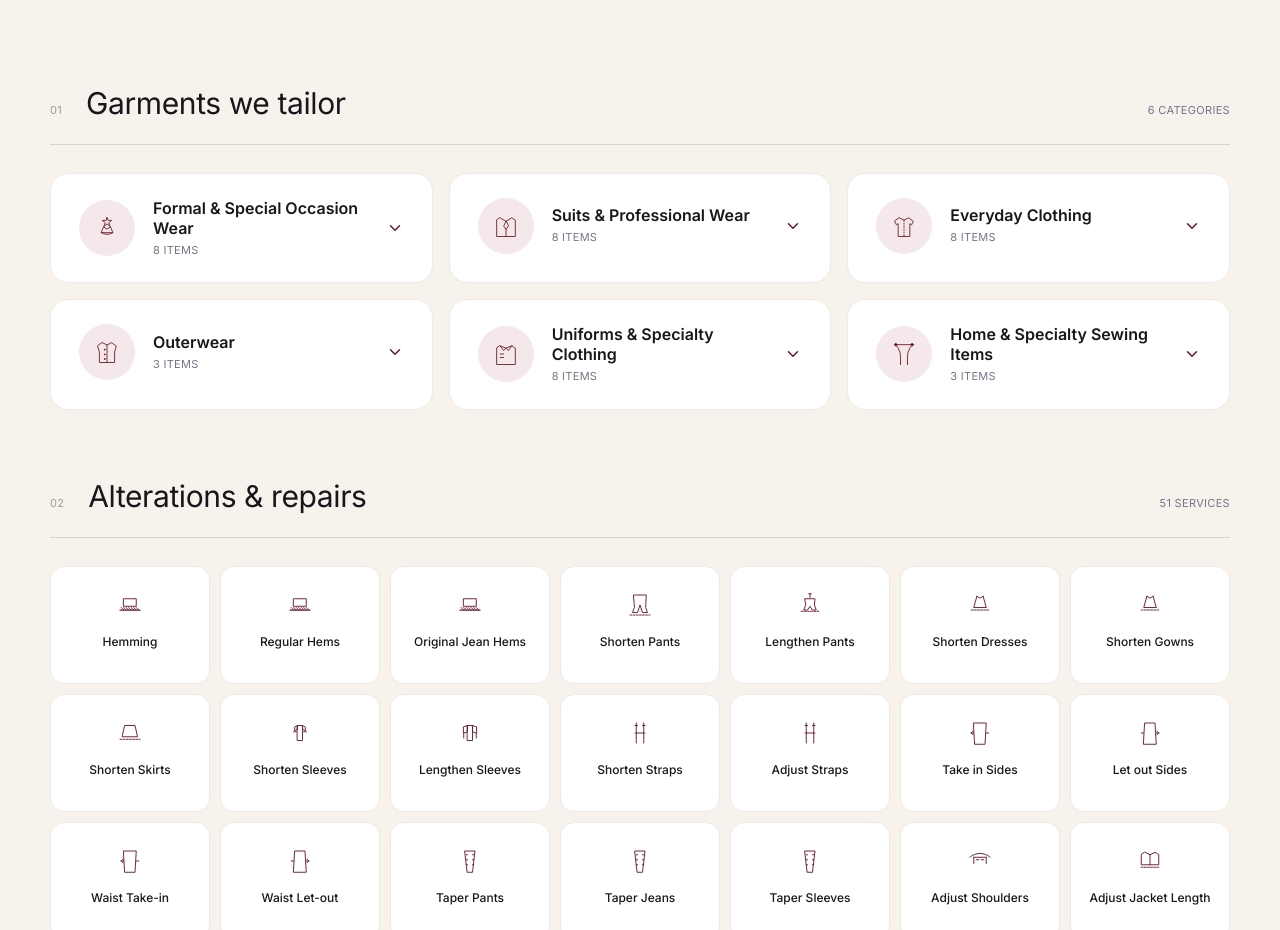
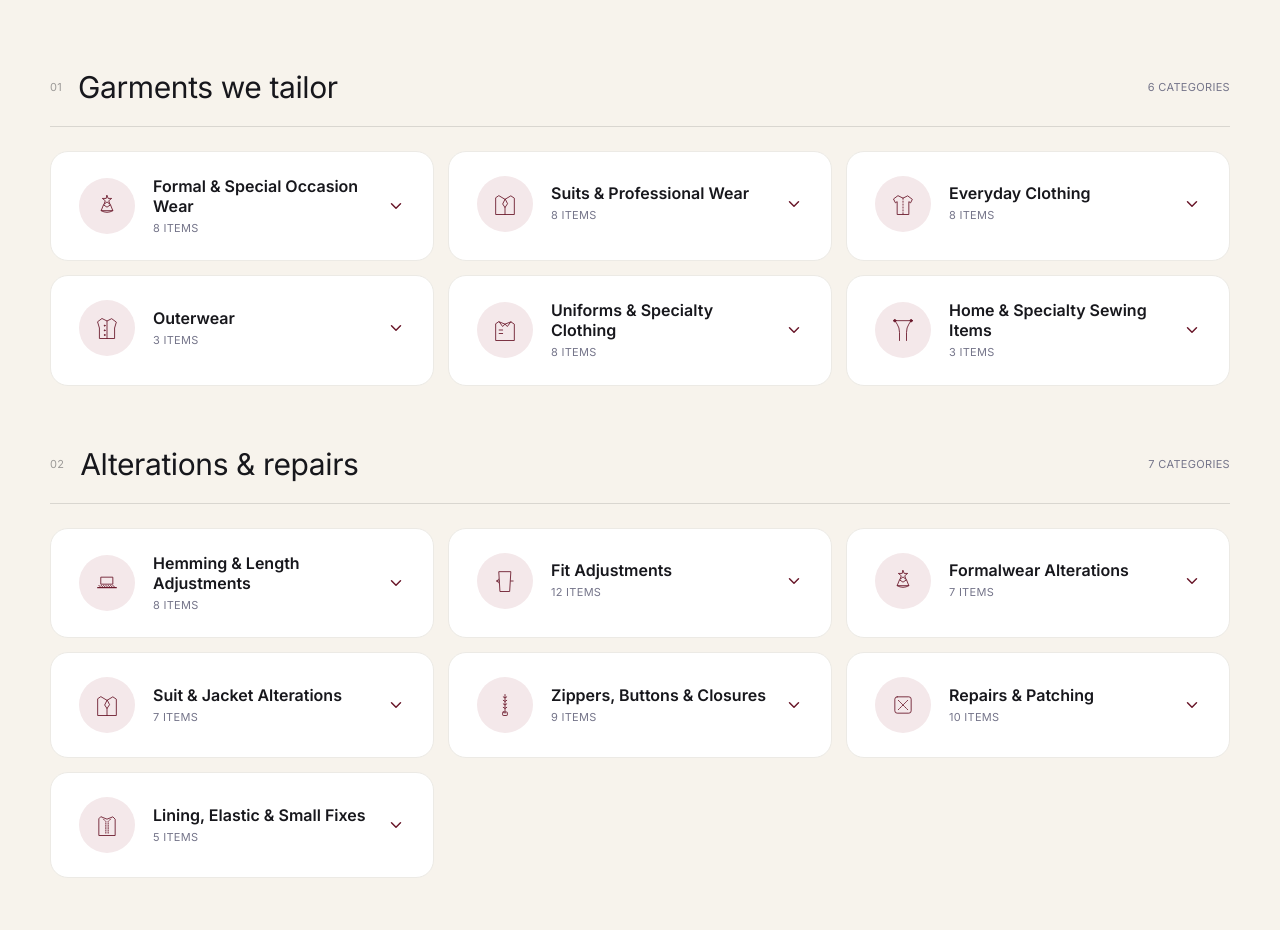
Before and after one commit to integrateai2026/Straus-Tailor, a Next.js app: page / in a window 1280 px wide. Shown: the part 1493-2423 px from the top of the page. Built offline with nearby package versions, Linux system fonts and the light colour scheme.

Commit message:
Alterations as accordion cards + full mobile responsive layout

```diff
--- a/components/landing/LandingPage.tsx
+++ b/components/landing/LandingPage.tsx
@@ -5,7 +5,7 @@ import { useRouter } from 'next/navigation'
 import gsap from 'gsap'
 import { ScrollTrigger } from 'gsap/ScrollTrigger'
 import { Icon } from './icons'
-import { garmentCategories, alterations, quotes } from './data'
+import { garmentCategories, alterationCategories, quotes } from './data'
 
 gsap.registerPlugin(ScrollTrigger)
 
@@ -47,7 +47,7 @@ function Nav() {
     <nav ref={navRef} style={{
       position: 'fixed', top: 0, left: 0, right: 0, zIndex: 100,
       display: 'flex', alignItems: 'center', justifyContent: 'space-between',
-      padding: '16px 48px',
+      padding: '14px clamp(16px, 4vw, 48px)',
       background: scrolled ? 'rgba(255,255,255,0.96)' : 'rgba(255,255,255,0)',
       backdropFilter: scrolled ? 'saturate(180%) blur(12px)' : 'none',
       borderBottom: scrolled ? '1px solid #f2f2f2' : '1px solid transparent',
@@ -60,7 +60,7 @@ function Nav() {
         <span style={{ fontFamily: MONO, fontSize: 11, letterSpacing: '0.28px', textTransform: 'uppercase' }}>Tailor Shop</span>
       </a>
 
-      <div style={{ display: 'flex', gap: 32, alignItems: 'center' }}>
+      <div className="landing-nav-links">
         {['Home','Services','About','Reviews','Contact'].map(item => {
           const id = item.toLowerCase()
           return (
@@ -164,7 +164,7 @@ function Hero() {
         background: `linear-gradient(180deg, rgba(12,12,14,0.5) 0%, rgba(12,12,14,0.25) 40%, rgba(12,12,14,0.88) 100%)`,
       }}/>
 
-      <div style={{ position: 'relative', maxWidth: 1280, margin: '0 auto', padding: '180px 48px 220px', textAlign: 'center' }}>
+      <div className="landing-hero-pad" style={{ position: 'relative', maxWidth: 1280, margin: '0 auto', textAlign: 'center' }}>
         <div ref={tagRef} style={{ fontFamily: MONO, fontSize: 11.5, letterSpacing: '0.3px', textTransform: 'uppercase', color: '#E6CDD2', marginBottom: 28 }}>
           Master Tailor · Serving Fargo for 10+ Years
         </div>
@@ -206,10 +206,10 @@ function Hero() {
       </div>
 
       {/* Info cards */}
-      <div ref={cardsRef} style={{
-        position: 'relative', maxWidth: 1180, margin: '0 auto', padding: '0 48px',
+      <div ref={cardsRef} className="landing-cards" style={{
+        position: 'relative', maxWidth: 1180, margin: '0 auto', padding: '0 clamp(16px,4vw,48px)',
         transform: 'translateY(50%)', display: 'grid',
-        gridTemplateColumns: '2fr 1fr', gap: 24, zIndex: 2,
+        gap: 16, zIndex: 2,
       }}>
         <div style={{ background: NK, color: '#fff', borderRadius: 22, padding: '36px 40px' }}>
           <div style={{ fontFamily: MONO, fontSize: 11, letterSpacing: '0.28px', textTransform: 'uppercase', color: BS, marginBottom: 22 }}>Working Hours</div>
@@ -295,7 +295,7 @@ function GarmentCategoryCard({ icon, label, items }: { icon: string; label: stri
       {/* Expandable items */}
       {open && (
         <div ref={bodyRef} style={{ overflow: 'hidden' }}>
-          <div style={{ padding: '4px 28px 24px', display: 'grid', gridTemplateColumns: '1fr 1fr', gap: '8px 16px' }}>
+          <div className="landing-cat-items" style={{ padding: '4px 28px 24px', display: 'grid', gap: '8px 16px' }}>
             {items.map(item => (
               <div key={item} style={{
                 display: 'flex', alignItems: 'center', gap: 8,
@@ -381,41 +381,43 @@ function Services() {
   }, [])
 
   return (
-    <section id="services" ref={sectionRef} style={{ background: CR, padding: '220px 48px 120px' }}>
+    <section id="services" ref={sectionRef} style={{ background: CR, padding: 'clamp(140px, 18vw, 220px) clamp(16px, 4vw, 48px) clamp(60px, 8vw, 120px)' }}>
       <div style={{ maxWidth: 1180, margin: '0 auto' }}>
-        <div ref={headerRef} style={{ textAlign: 'center', marginBottom: 80 }}>
+        <div ref={headerRef} style={{ textAlign: 'center', marginBottom: 64 }}>
           <div style={{ fontFamily: MONO, fontSize: 12, letterSpacing: '0.32px', textTransform: 'uppercase', color: B, marginBottom: 18 }}>Only the finest craftsmanship</div>
-          <h2 style={{ fontFamily: BODY, fontWeight: 400, fontSize: 'clamp(44px,5vw,64px)', lineHeight: 1.05, letterSpacing: '-1.2px', margin: '0 0 18px', color: NK }}>
+          <h2 style={{ fontFamily: BODY, fontWeight: 400, fontSize: 'clamp(36px,5vw,64px)', lineHeight: 1.05, letterSpacing: '-1.2px', margin: '0 0 18px', color: NK }}>
             Amazing quality, every stitch.
           </h2>
-          <p style={{ fontFamily: BODY, fontSize: 18, lineHeight: 1.5, color: '#3b3b40', maxWidth: 620, margin: '0 auto' }}>
+          <p style={{ fontFamily: BODY, fontSize: 'clamp(15px,2vw,18px)', lineHeight: 1.5, color: '#3b3b40', maxWidth: 620, margin: '0 auto' }}>
             From wedding gowns to weekend jeans — every garment that comes through our door is treated with patience and precision.
           </p>
         </div>
 
-        <div ref={garmentRef} style={{ marginBottom: 64 }}>
-          <div style={{ display: 'flex', alignItems: 'baseline', gap: 24, marginBottom: 28, paddingBottom: 18, borderBottom: `1px solid ${NK}22` }}>
+        {/* ── Garments ── */}
+        <div ref={garmentRef} style={{ marginBottom: 56 }}>
+          <div style={{ display: 'flex', alignItems: 'center', gap: 16, marginBottom: 24, paddingBottom: 16, borderBottom: `1px solid ${NK}22`, flexWrap: 'wrap' }}>
             <span style={{ fontFamily: MONO, fontSize: 11, letterSpacing: '0.32px', textTransform: 'uppercase', color: NK, opacity: 0.4 }}>01</span>
-            <h3 style={{ fontFamily: BODY, fontWeight: 400, fontSize: 30, letterSpacing: '-0.4px', margin: 0, color: NK }}>Garments we tailor</h3>
+            <h3 style={{ fontFamily: BODY, fontWeight: 400, fontSize: 'clamp(22px,3vw,30px)', letterSpacing: '-0.4px', margin: 0, color: NK }}>Garments we tailor</h3>
             <span style={{ marginLeft: 'auto', fontFamily: MONO, fontSize: 11, letterSpacing: '0.32px', textTransform: 'uppercase', color: '#75758a' }}>6 categories</span>
           </div>
-          <div ref={garGridRef} style={{ display: 'grid', gridTemplateColumns: 'repeat(3, 1fr)', gap: 16 }}>
+          <div ref={garGridRef} style={{ display: 'grid', gridTemplateColumns: 'repeat(auto-fill, minmax(min(100%, 300px), 1fr))', gap: 14 }}>
             {garmentCategories.map((cat, i) => <GarmentCategoryCard key={i} {...cat}/>)}
           </div>
         </div>
 
+        {/* ── Alterations ── */}
         <div ref={alterRef}>
-          <div style={{ display: 'flex', alignItems: 'baseline', gap: 24, marginBottom: 28, paddingBottom: 18, borderBottom: `1px solid ${NK}22` }}>
+          <div style={{ display: 'flex', alignItems: 'center', gap: 16, marginBottom: 24, paddingBottom: 16, borderBottom: `1px solid ${NK}22`, flexWrap: 'wrap' }}>
             <span style={{ fontFamily: MONO, fontSize: 11, letterSpacing: '0.32px', textTransform: 'uppercase', color: NK, opacity: 0.4 }}>02</span>
-            <h3 style={{ fontFamily: BODY, fontWeight: 400, fontSize: 30, letterSpacing: '-0.4px', margin: 0, color: NK }}>Alterations & repairs</h3>
-            <span style={{ marginLeft: 'auto', fontFamily: MONO, fontSize: 11, letterSpacing: '0.32px', textTransform: 'uppercase', color: '#75758a' }}>{alterations.length} services</span>
+            <h3 style={{ fontFamily: BODY, fontWeight: 400, fontSize: 'clamp(22px,3vw,30px)', letterSpacing: '-0.4px', margin: 0, color: NK }}>Alterations & repairs</h3>
+            <span style={{ marginLeft: 'auto', fontFamily: MONO, fontSize: 11, letterSpacing: '0.32px', textTransform: 'uppercase', color: '#75758a' }}>7 categories</span>
           </div>
-          <div ref={altGridRef} style={{ display: 'grid', gridTemplateColumns: 'repeat(7, 1fr)', gap: 10 }}>
-            {alterations.map((a, i) => <ServiceTile key={i} {...a}/>)}
+          <div ref={altGridRef} style={{ display: 'grid', gridTemplateColumns: 'repeat(auto-fill, minmax(min(100%, 300px), 1fr))', gap: 14 }}>
+            {alterationCategories.map((cat, i) => <GarmentCategoryCard key={i} {...cat}/>)}
           </div>
         </div>
 
-        <div style={{ marginTop: 80, textAlign: 'center' }}>
+        <div style={{ marginTop: 64, textAlign: 'center' }}>
           <p style={{ fontFamily: BODY, fontSize: 16, color: '#3b3b40', marginBottom: 20 }}>
             Don't see what you need? We've probably done it before.
           </p>
@@ -473,8 +475,8 @@ function About() {
   }, [])
 
   return (
-    <section id="about" style={{ background: '#fff', padding: '120px 48px' }}>
-      <div style={{ maxWidth: 1180, margin: '0 auto', display: 'grid', gridTemplateColumns: '1fr 1.2fr', gap: 80, alignItems: 'center' }}>
+    <section id="about" style={{ background: '#fff', padding: 'clamp(60px,8vw,120px) clamp(16px,4vw,48px)' }}>
+      <div className="landing-about" style={{ maxWidth: 1180, margin: '0 auto', display: 'grid', alignItems: 'center' }}>
         <div ref={imgRef} style={{
           borderRadius: 22, overflow: 'hidden', aspectRatio: '4/5',
           backgroundImage: 'url(https://images.unsplash.com/photo-1517245386807-bb43f82c33c4?auto=format&fit=crop&w=1200&q=80)',
@@ -633,8 +635,8 @@ function Contact() {
   }
 
   return (
-    <section id="contact" style={{ background: '#fff', padding: '120px 48px' }}>
-      <div style={{ maxWidth: 1180, margin: '0 auto', display: 'grid', gridTemplateColumns: '1fr 1fr', gap: 80 }}>
+    <section id="contact" style={{ background: '#fff', padding: 'clamp(60px,8vw,120px) clamp(16px,4vw,48px)' }}>
+      <div className="landing-contact" style={{ maxWidth: 1180, margin: '0 auto', display: 'grid' }}>
         <form ref={formRef} onSubmit={onSubmit} style={{ display: 'flex', flexDirection: 'column', gap: 14 }}>
           <input placeholder="Your name" value={form.name} onChange={up('name')} style={inp} onFocus={e => (e.currentTarget.style.borderColor = B)} onBlur={e => (e.currentTarget.style.borderColor = '#e5e7eb')}/>
           <input type="email" placeholder="Email address" value={form.email} onChange={up('email')} style={inp} onFocus={e => (e.currentTarget.style.borderColor = B)} onBlur={e => (e.currentTarget.style.borderColor = '#e5e7eb')}/>
@@ -708,9 +710,9 @@ function Footer() {
   }, [])
 
   return (
-    <footer ref={ref} style={{ background: NK, color: '#fff', padding: '64px 48px 36px', fontFamily: BODY }}>
+    <footer ref={ref} style={{ background: NK, color: '#fff', padding: 'clamp(40px,6vw,64px) clamp(16px,4vw,48px) 36px', fontFamily: BODY }}>
       <div style={{ maxWidth: 1180, margin: '0 auto' }}>
-        <div style={{ display: 'grid', gridTemplateColumns: '1.4fr 1fr 1fr 1fr', gap: 56, paddingBottom: 48, borderBottom: '1px solid rgba(255,255,255,0.08)' }}>
+        <div className="landing-footer" style={{ display: 'grid', paddingBottom: 48, borderBottom: '1px solid rgba(255,255,255,0.08)' }}>
           <div className="footer-col">
             <div style={{ fontFamily: DANCE, fontSize: 38, fontWeight: 600, color: BS, lineHeight: 1, marginBottom: 4 }}>Straus</div>
             <div style={{ fontFamily: MONO, fontSize: 11, letterSpacing: '0.28px', textTransform: 'uppercase', marginBottom: 22 }}>Tailor Shop</div>
@@ -761,6 +763,29 @@ function Footer() {
   )
 }
 
+// ── Responsive CSS ────────────────────────────────────────────────────────────
+const responsiveStyles = `
+  .landing-nav-links { display: flex; gap: 32px; align-items: center; }
+  .landing-hero-pad  { padding: 180px 48px 220px; }
+  .landing-cards     { grid-template-columns: 2fr 1fr; }
+  .landing-about     { grid-template-columns: 1fr 1.2fr; gap: 80px; }
+  .landing-contact   { grid-template-columns: 1fr 1fr; gap: 80px; }
+  .landing-footer    { grid-template-columns: 1.4fr 1fr 1fr 1fr; gap: 56px; }
+  .landing-cat-items { grid-template-columns: 1fr 1fr; }
+  @media (max-width: 900px) {
+    .landing-nav-links { display: none; }
+    .landing-hero-pad  { padding: 140px 24px 180px; }
+    .landing-cards     { grid-template-columns: 1fr; }
+    .landing-about     { grid-template-columns: 1fr; gap: 40px; }
+    .landing-contact   { grid-template-columns: 1fr; gap: 48px; }
+    .landing-footer    { grid-template-columns: 1fr 1fr; gap: 32px; }
+  }
+  @media (max-width: 600px) {
+    .landing-footer    { grid-template-columns: 1fr; gap: 28px; }
+    .landing-cat-items { grid-template-columns: 1fr; }
+  }
+`
+
 // ── Page ──────────────────────────────────────────────────────────────────────
 export default function LandingPage() {
   useEffect(() => {
@@ -782,6 +807,7 @@ export default function LandingPage() {
 
   return (
     <div id="top" style={{ background: '#fff', color: NK, overflowX: 'hidden' }}>
+      <style>{responsiveStyles}</style>
       <Nav/>
       <Hero/>
       <Services/>
--- a/components/landing/data.ts
+++ b/components/landing/data.ts
@@ -28,6 +28,44 @@ export const garmentCategories = [
     icon: 'curtain',
     label: 'Home & Specialty Sewing Items',
     items: ['Curtains', 'Simple household sewing item', 'Other'],
+  },
+]
+
+export const alterationCategories = [
+  {
+    icon: 'hem',
+    label: 'Hemming & Length Adjustments',
+    items: ['Regular hem', 'Original jean hem', 'Dress hem', 'Gown hem', 'Skirt hem', 'Pant hem', 'Shorten', 'Lengthen'],
+  },
+  {
+    icon: 'takein',
+    label: 'Fit Adjustments',
+    items: ['Take in', 'Let out', 'Waist adjustment', 'Side adjustment', 'Tapering', 'Sleeve adjustment', 'Strap adjustment', 'Shoulder adjustment', 'Cuff adjustment', 'Shirt length adjustment', 'Jacket length adjustment', 'Dress top / bodice adjustment'],
+  },
+  {
+    icon: 'wedding',
+    label: 'Formalwear Alterations',
+    items: ['Bustle', 'Dress adjustment', 'Gown adjustment', 'Wedding dress alteration', 'Prom dress alteration', 'Bridesmaid dress alteration', 'Cups / padding'],
+  },
+  {
+    icon: 'suit',
+    label: 'Suit & Jacket Alterations',
+    items: ['Jacket sleeve adjustment', 'Jacket side adjustment', 'Jacket length adjustment', 'Shoulder adjustment', 'Pant waist adjustment', 'Pant tapering', 'Suit fitting adjustment'],
+  },
+  {
+    icon: 'zipper',
+    label: 'Zippers, Buttons & Closures',
+    items: ['Zipper repair', 'Zipper replacement', 'Coat zipper replacement', 'Pant zipper replacement', 'Button sewing', 'Button replacement', 'Snap replacement', 'Hook replacement', 'Velcro replacement'],
+  },
+  {
+    icon: 'patch',
+    label: 'Repairs & Patching',
+    items: ['Hole repair', 'Patch repair', 'Tear repair', 'Seam repair', 'Seam reinforcement', 'Pocket repair', 'Belt loop repair', 'Cuff repair', 'Hem repair', 'Patch sewing'],
+  },
+  {
+    icon: 'lining',
+    label: 'Lining, Elastic & Small Fixes',
+    items: ['Lining repair', 'Lining replacement', 'Elastic waistband replacement', 'Drawstring replacement', 'General clothing repair'],
   },
 ]
 
```
